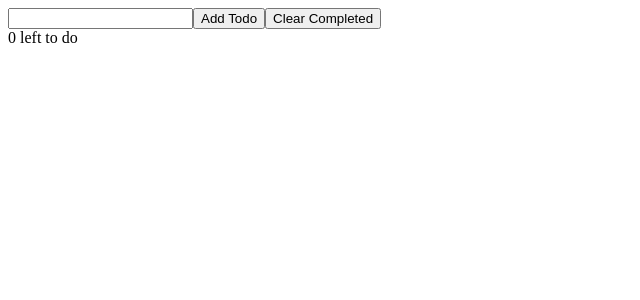
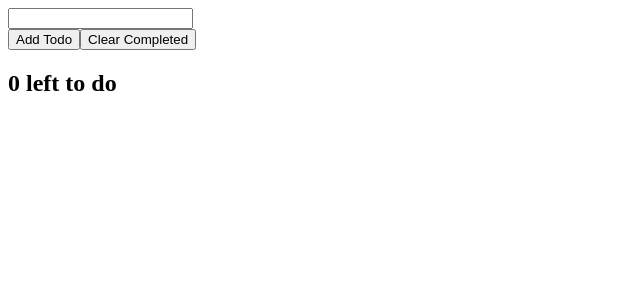
Before and after one commit to jacobbarrow98/todo-list, a React (Create React App) app: page / in a window 1280 px wide. Shown: the top 300 px of the page, without its empty margins (0-640 px from the left). Built offline with nearby package versions, Linux system fonts and the light colour scheme.

Commit message:
Complete app functionality

```diff
--- a/src/App.js
+++ b/src/App.js
@@ -35,9 +35,15 @@ function App() {
     todoNameRef.current.value = null;
   }
 
+  function handleClearTodos() {
+    const newTodos = todos.filter((todo) => !todo.complete);
+    setTodos(newTodos);
+  }
+
   return (
-    <>
+    <div className="app">
       <TodoList
+        className="todoList"
         todos={todos}
         toggleTodo={toggleTodo}
       />
@@ -45,10 +51,11 @@ function App() {
         ref={todoNameRef}
         type="text"
       />
+      <br />
       <button onClick={handleAddTodo}>Add Todo</button>
-      <button>Clear Completed</button>
-      <div>0 left to do</div>
-    </>
+      <button onClick={handleClearTodos}>Clear Completed</button>
+      <h2>{todos.filter((todo) => !todo.complete).length} left to do</h2>
+    </div>
   );
 }
 
--- a/src/Todo.js
+++ b/src/Todo.js
@@ -5,7 +5,7 @@ export default function Todo({ todo, toggleTodo }) {
     toggleTodo(todo.id);
   }
   return (
-    <div>
+    <div className="todo">
       <label>
         <input
           type="checkbox"
```
